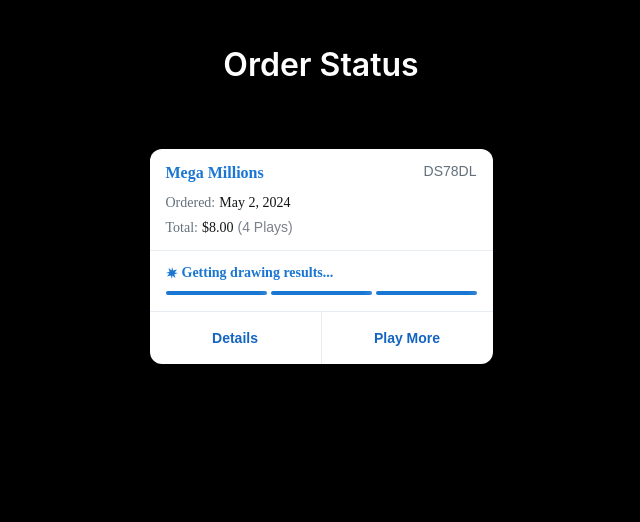
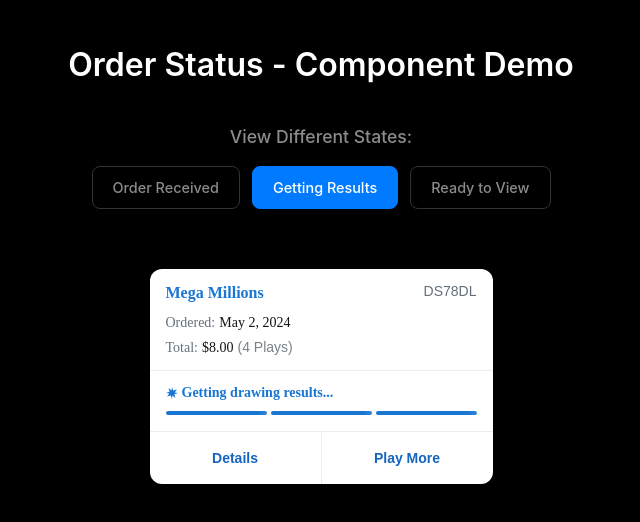
Before and after one commit to dk-drewsully/lottery-components, a React (Vite) app: page / in a window 1280 px wide. Shown: the top 522 px of the page, without its empty margins (319-959 px from the left). Built offline with nearby package versions, Linux system fonts and the light colour scheme.

Commit message:
Add interactive state selector buttons to showcase three component phases

```diff
--- a/src/App.css
+++ b/src/App.css
@@ -10,8 +10,60 @@
 .app-title {
   text-align: center;
   color: white;
-  margin-bottom: 40px;
+  margin-bottom: 20px;
   font-family: -apple-system, BlinkMacSystemFont, 'Segoe UI', roboto, sans-serif;
   font-size: 2rem;
   font-weight: 600;
 }
+
+/* State Selector Styles */
+.state-selector {
+  margin-bottom: 40px;
+  text-align: center;
+}
+
+.state-selector h2 {
+  color: var(--text-text_subdued, #8B8B8B);
+  font-family: -apple-system, BlinkMacSystemFont, 'Segoe UI', roboto, sans-serif;
+  font-size: 1.1rem;
+  font-weight: 500;
+  margin-bottom: 16px;
+}
+
+.state-buttons {
+  display: flex;
+  gap: 12px;
+  justify-content: center;
+  flex-wrap: wrap;
+}
+
+.state-buttons button {
+  background: transparent;
+  border: 1px solid var(--border-border_default, #333);
+  color: var(--text-text_subdued, #8B8B8B);
+  padding: 12px 20px;
+  border-radius: 8px;
+  font-family: -apple-system, BlinkMacSystemFont, 'Segoe UI', roboto, sans-serif;
+  font-size: 0.9rem;
+  font-weight: 500;
+  cursor: pointer;
+  transition: all 0.2s ease;
+  min-width: 140px;
+}
+
+.state-buttons button:hover {
+  border-color: var(--border-border_brand, #007AFF);
+  color: var(--text-text_primary, #FFFFFF);
+  background: rgba(0, 122, 255, 0.1);
+}
+
+.state-buttons button.active {
+  background: var(--background-background_brand, #007AFF);
+  border-color: var(--border-border_brand, #007AFF);
+  color: var(--text-text_on_brand, #FFFFFF);
+}
+
+.state-buttons button.active:hover {
+  background: #0056CC;
+  border-color: #0056CC;
+}
--- a/src/App.tsx
+++ b/src/App.tsx
@@ -1,22 +1,47 @@
+import { useState } from 'react';
 import { OrderTrackingCard } from './components/OrderTrackingCard';
 import { LotteryOrder } from './types/lottery';
 import './App.css';
 
-// Sample data showing progression of a single Mega Millions order
-const sampleOrder: LotteryOrder = {
+// Sample data for different states
+const baseOrder = {
   id: 'DS78DL',
   lotteryName: 'Mega Millions',
   orderDate: '2024-05-02',
   totalAmount: 8.00,
   numberOfPlays: 4,
-  status: {
-    stage: 'getting_results',
-    message: 'Getting drawing results...',
-    progress: 90
+};
+
+const orderStates: Record<string, LotteryOrder> = {
+  received: {
+    ...baseOrder,
+    status: {
+      stage: 'received',
+      message: 'Order received successfully',
+      progress: 25
+    }
+  },
+  ready_to_view: {
+    ...baseOrder,
+    status: {
+      stage: 'ready_to_view',
+      message: 'Results are ready to view',
+      progress: 100
+    }
+  },
+  getting_results: {
+    ...baseOrder,
+    status: {
+      stage: 'getting_results',
+      message: 'Getting drawing results...',
+      progress: 90
+    }
   }
 };
 
 function App() {
+  const [currentState, setCurrentState] = useState<'received' | 'ready_to_view' | 'getting_results'>('getting_results');
+
   const handleDetailsClick = (orderId: string) => {
     console.log('Details clicked for order:', orderId);
     // Navigate to details page or show modal
@@ -29,10 +54,37 @@
 
   return (
     <div className="app">
-      <h1 className="app-title">Order Status</h1>
+      <h1 className="app-title">Order Status - Component Demo</h1>
+
+      {/* State Selector Buttons */}
+      <div className="state-selector">
+        <h2>View Different States:</h2>
+        <div className="state-buttons">
+          <button
+            className={currentState === 'received' ? 'active' : ''}
+            onClick={() => setCurrentState('received')}
+          >
+            Order Received
+          </button>
+          <button
+            className={currentState === 'getting_results' ? 'active' : ''}
+            onClick={() => setCurrentState('getting_results')}
+          >
+            Getting Results
+          </button>
+          <button
+            className={currentState === 'ready_to_view' ? 'active' : ''}
+            onClick={() => setCurrentState('ready_to_view')}
+          >
+            Ready to View
+          </button>
+        </div>
+      </div>
+
+      {/* Component Demo */}
       <OrderTrackingCard
-        order={sampleOrder}
-        onDetailsClick={() => handleDetailsClick(sampleOrder.id)}
+        order={orderStates[currentState]}
+        onDetailsClick={() => handleDetailsClick(orderStates[currentState].id)}
         onPlayMoreClick={handlePlayMoreClick}
       />
     </div>
```
